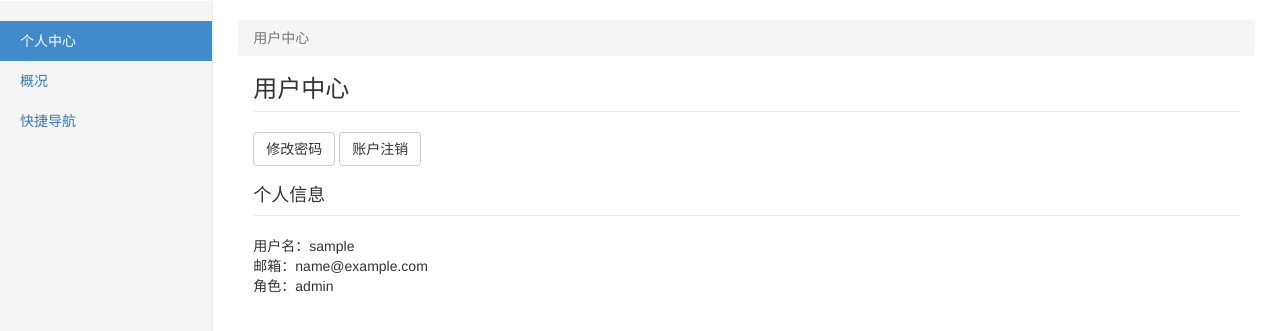
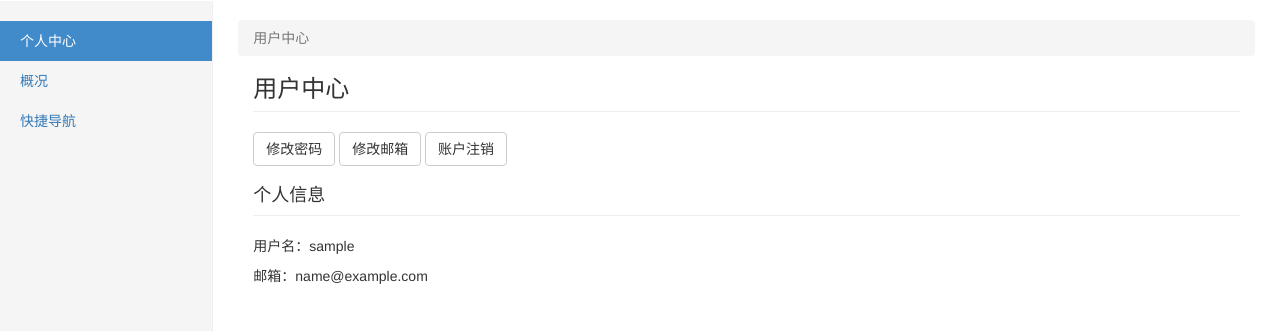
Before and after one commit to outsrkem/consolemg, a Flask app: page /usercenter in a window 1280 px wide. Shown: the part 50-381 px from the top of the page. Run offline with Flask 2, Linux system fonts and the light colour scheme; the visitor is signed in with stand-in values (Sample User, id 1); some libraries are stand-ins or nearby versions.

Commit message:
用户功能b20200718.1.0

```diff
--- a/application/user.py
+++ b/application/user.py
@@ -7,7 +7,6 @@ from common.function import generate_token, certify_token, sha256hex
 from common.function import gen_email_code, send_email
 import time
 import re
-
 from common.function import Caltime
 
 user = Blueprint('user', __name__)
@@ -113,7 +112,17 @@ def chpasswd():
         password ：密码
     @Return:
         返回修改结果
+    @密码匹配说明：
+        ^匹配开头
+        (?![A-Za-z0-9]+$)匹配后面不全是（大写字母或小写字母或数字）的位置，排除了（大写字母、小写字母、数字）的1种2种3种组合
+        (?![a-z0-9\\W]+$)匹配后面不全是（小写字母或数字或非字母数字）的位置，排除了（小写字母、数字、特殊符号）的1种2种3种组合
+        (?![A-Za-z\\W]+$)匹配后面不全是（大写字母或小写字母或非字母数字）的位置，排除了（大写字母、小写字母、特殊符号）的1种2种3种组合
+        (?![A-Z0-9\\W]+$)匹配后面不全是（大写字母或数字或非字母数字），排除了（大写字母、数组、特殊符号）的1种2种3种组合
+        ^.匹配除换行符以外的任意字符,因为排除了上面的组合，所以就只剩下了4种都包含的组合了
+        {8,}8位以上
+        $匹配字符串结尾
     '''
+    pattern = r'^(?![A-Za-z0-9]+$)(?![a-z0-9\\W]+$)(?![A-Za-z\\W]+$)(?![A-Z0-9\\W]+$)^.{8,}$'
     if request.method == 'GET':
         return render_template('./user/chpasswd.html')
     elif request.method == 'POST':
@@ -124,12 +133,15 @@ def chpasswd():
         # 用户是否存在
         if not len(result) > 0:
             return 'password-register'
+        # elif not re.search(pattern, newpassword):
+        elif re.search(pattern, newpassword):
+            print('密码无效')
+            return 'passwd-invalid'
         elif check_password_hash(Users().find_by_passwdinfo(username).PASSWD, oldpassword):
             passwd = generate_password_hash(newpassword, method='pbkdf2:sha256', salt_length=16)
             Users().change_passwd(result[0].USERID, passwd)
             result_p = Users().find_by_passwdinfo(username)
             session['inactiveTime'] = result_p.INACTIVE
-            print('change-password-pass')
             return 'change-password-pass'
         else:
             print('auth-failure')
--- a/static/bootstrap-3.3.7/js/dashboard.js
+++ b/static/bootstrap-3.3.7/js/dashboard.js
@@ -60,6 +60,8 @@ function dochpasswd(e) {
             alert("密码认证错误。");
         } else if (data == 'error') {
             alert("请求错误");
+        } else if(data == 'passwd-invalid') {
+            alert("密码过于简单。");
         } else {
             alert("系统异常，请联系管理员。");
         }
@@ -103,16 +105,18 @@ function canceluser() {
  * @param obj
  * @returns {boolean}
  */
-function doSendMail(obj) {
+function doSendMail(e) {
     var email = $.trim($("#regemail").val());
-    // 发送邮件按钮变成不可用
     t = setInterval(function () {
-        countdown(obj)
+        countdown(e)
     }, 1000)
-    countdown(obj);
+    countdown(e);
     $.post('/ecode', function (data) {
         if (data == 'send-pass') {
-            $("#content").append("验证码已成功发送到邮箱 < " + email + " > 请查收。");
+            // 移除验证码发送提示。
+            $("#appendcontent").empty();
+            $("#appendcontent").append("验证码已成功发送到邮箱 < " + email + " > 请查收。");
+            console.log("验证码已成功发送到邮箱 < " + email + " > 请查收。");
             return false;
         } else {
             alert("邮箱验证码发送失败。请稍后重试。")
@@ -130,14 +134,14 @@ var time = 10;
 function countdown(e) {
     if (time == 0) {
         //这里时设置当时间到0的时候重新设置点击事件，并且默认time修改为60
-        //e.setAttribute("onclick", "getcode(this)");
+        e.setAttribute("onclick", "doSendMail(this)");
         $(e).attr('disabled', false);
         document.getElementById("getcode").innerText = "获取验证码";
         time = 10;
         clearInterval(t);
     } else {
         //这里是显示时间倒计时的时候点击不生效
-        e.setAttribute("onclick", '');
+        // e.setAttribute("onclick", '');
         $(e).attr('disabled', true);
         document.getElementById("getcode").innerHTML = time + " 秒后重试";
         time--;
--- a/templates/user/usercenter.html
+++ b/templates/user/usercenter.html
@@ -17,6 +17,9 @@
     <a style="text-decoration:none;" href="/chpasswd">
         <button type="button" class="btn btn-default">修改密码</button>
     </a>
+    <a style="text-decoration:none;" href="/chpasswd">
+        <button type="button" class="btn btn-default">修改邮箱</button>
+    </a>
     <button type="button" class="btn btn-default" data-toggle="modal" data-target="#myModal">账户注销</button>
 
 </div>
@@ -26,42 +29,40 @@
             <h4 class="page-header">个人信息</h4>
         </div>
         <div>
-            <span>用户名：{{session.get('username')}}</span>
+            <p>用户名：{{session.get('username')}}</p>
+            <p>邮箱：{{session.get('email')}}</p>
         </div>
-        <div>
-            <span>邮箱：{{session.get('email')}}</span>
-        </div>
-        <div>
-            <span>角色：{{session.get('role')}}</span>
-        </div>
-
-
     </div>
 </div>
 
-<!-- 模态框 -->
-<div style="top:180px;" class="modal fade" id="myModal" tabindex="-1" role="dialog" aria-labelledby="myModalLabel" aria-hidden="true">
+<!-- 注销账户模态框 -->
+<div style="top:180px;" class="modal fade" id="myModal" tabindex="-1" role="dialog" aria-labelledby="myModalLabel" aria-hidden="true" data-backdrop="static" data-keyboard="false">
     <div class="modal-dialog">
         <div class="modal-content">
             <div class="modal-header">
                 <button type="button" class="close" data-dismiss="modal" aria-hidden="true">&times;</button>
                 <h4 class="modal-title" id="myModalLabel">注销账户二次验证</h4>
             </div>
-            <div class="modal-body" id="content">
+            <div class="modal-body" style="margin:0 auto;width:550px;">
                 <div>
                     <input id="regemail" type='hidden' value="{{session.get('email')}}"/>
-                    <input style="width: 60%;float:left" type="text;" id="mcode" class="form-control" id="exampleInputEmail1" placeholder="输入邮箱验证码">&nbsp;&nbsp;
-                    <button id="getcode" type="button" class="btn btn-default" onclick="doSendMail(this)">获取验证码</button>
+                    <input style="width: 65%; float:left; margin-right: 5%" type="text;" id="mcode" class="form-control" id="exampleInputEmail1" placeholder="输入验证码">
+                    <button id="getcode" style="width: 30%;" type="button" class="btn btn-default" onclick="doSendMail(this)">获取验证码</button>
+                </div>
+            </div>
+            <div style="margin:0 auto;width:500px;">
+                <p id="appendcontent" style="text-align:left;color:#123456;font-size:15px;margin: 0 0 5px 0 "></p>
+            </div>
+            <div class="modal-footer">
+                <div class="modal-body" style="margin:0 auto; width:550px;margin:0 auto;padding-top: 0;padding-bottom: 0px">
+                    <button type="button" style="width: 30%;margin-right: 4%" class="btn btn-info" data-dismiss="modal">关闭</button>
+                    <button type="button" style="width: 30%;" class="btn btn-info" onclick="canceluser(this)">确定</button>
                 </div>
 
-            </div>
-            <div class="modal-footer">
-                <button type="button" class="btn btn-default" data-dismiss="modal">关闭</button>
-                <button type="button" class="btn btn-default" onclick="canceluser('{{session.get('userid')}}')">确定</button>
             </div>
         </div><!-- /.modal-content -->
     </div><!-- /.modal -->
 </div>
-
+<!-- 注销账户模态框结束 -->
 
 {% endblock base %}
```
Also changed, not shown: aaaa.py (added, +18 -0 lines).
